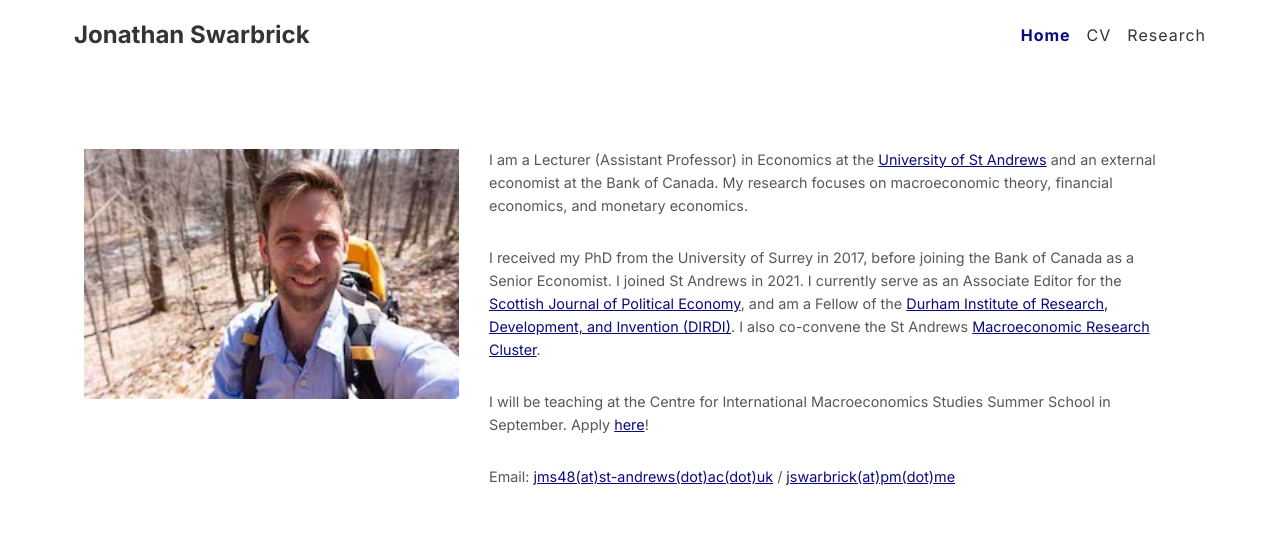
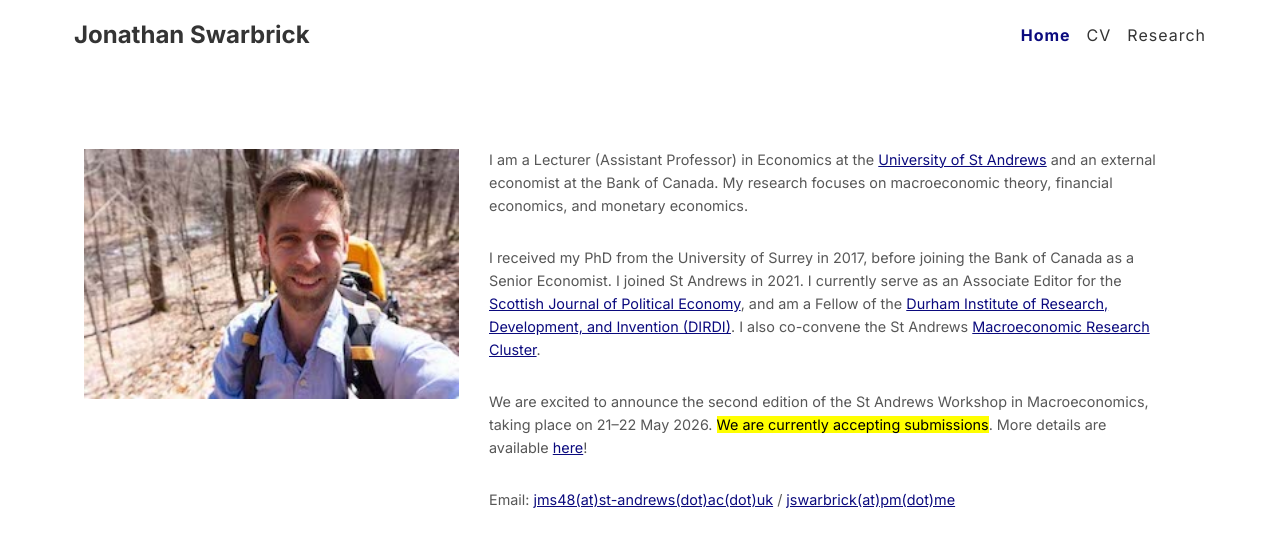
Before and after one commit to jonswarbrick/jonswarbrick.github.io, a Jekyll site: the page built from index.markdown, in a window 1280 px wide. Shown: the top 547 px of the page. Built offline with Jekyll 4.4.1, drawn with Linux system fonts in a browser that asks for light colours.

Commit message:
Update front page

```diff
--- a/index.markdown
+++ b/index.markdown
@@ -10,7 +10,7 @@ title: Jonathan Swarbrick
 
     <p>I received my PhD from the University of Surrey in 2017, before joining the Bank of Canada as a Senior Economist. I joined St Andrews in 2021. I currently serve as an Associate Editor for the <a href="https://onlinelibrary.wiley.com/journal/14679485" target="_blank" rel="noopener noreferrer">Scottish Journal of Political Economy</a>, and am a Fellow of the <a href="https://dirdi.org/" target="_blank" rel="noopener noreferrer">Durham Institute of Research, Development, and Invention (DIRDI)</a>. I also co-convene the St Andrews <a href="https://macroeconomics.wp.st-andrews.ac.uk/" target="_blank" rel="noopener noreferrer">Macroeconomic Research Cluster</a>.</p>
 
-    <p>I will be teaching at the Centre for International Macroeconomics Studies Summer School in September. Apply <a href="https://www.surrey.ac.uk/centre-international-macroeconomic-studies/summer-school" target="_blank" rel="noopener noreferrer">here</a>!</p>
+    <p>We are excited to announce the second edition of the St Andrews Workshop in Macroeconomics, taking place on 21–22 May 2026. <mark>We are currently accepting submissions</mark>. More details are available <a href="https://macroeconomics.wp.st-andrews.ac.uk/macro-workshop/" target="_blank" rel="noopener noreferrer">here</a>!</p>
 
     <p>Email: <a href="mailto:jms48@st-andrews.ac.uk">jms48(at)st-andrews(dot)ac(dot)uk</a> / <a href="mailto:jswarbrick@pm.me">jswarbrick(at)pm(dot)me</a></p>
   </div>
```
